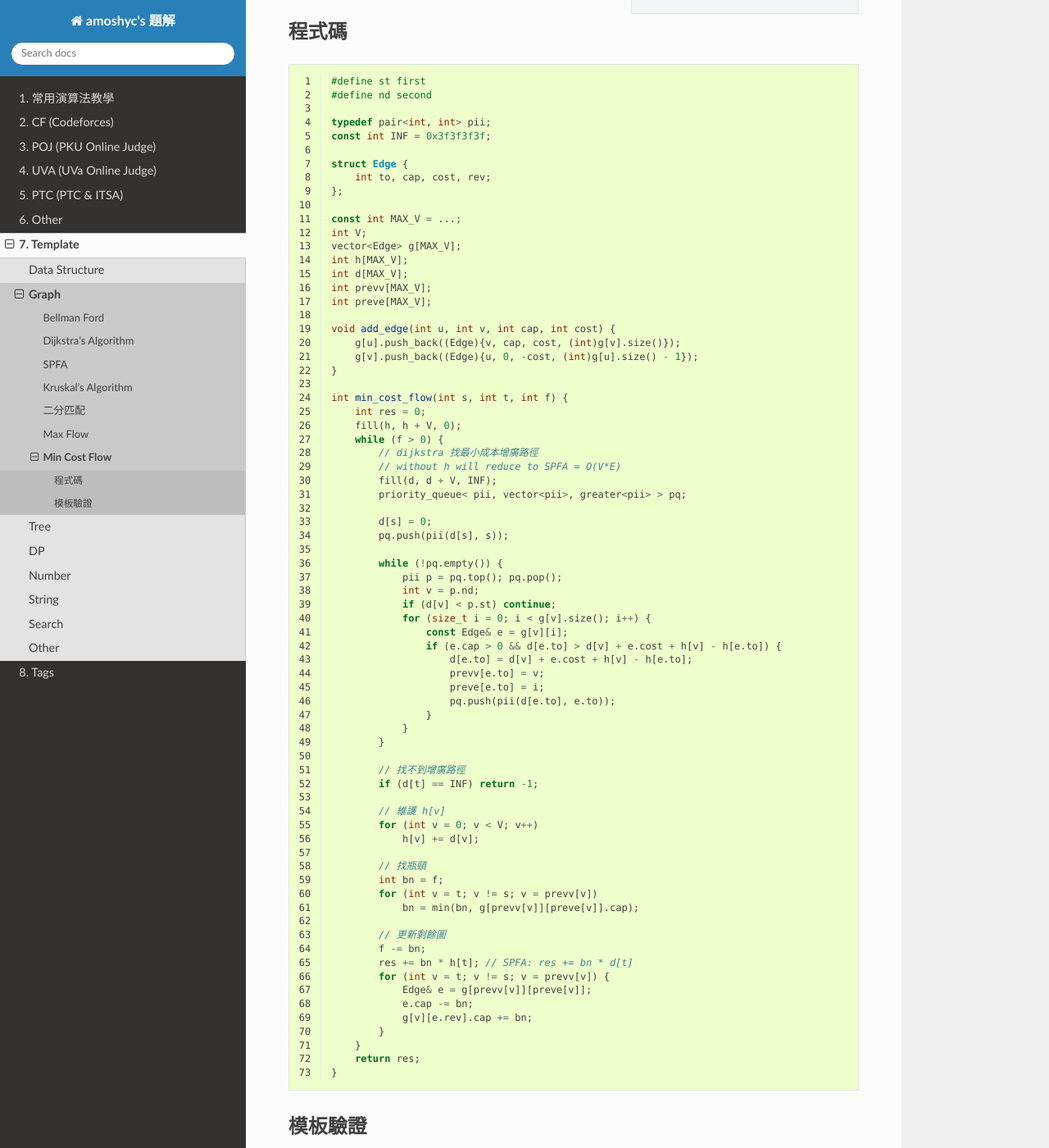
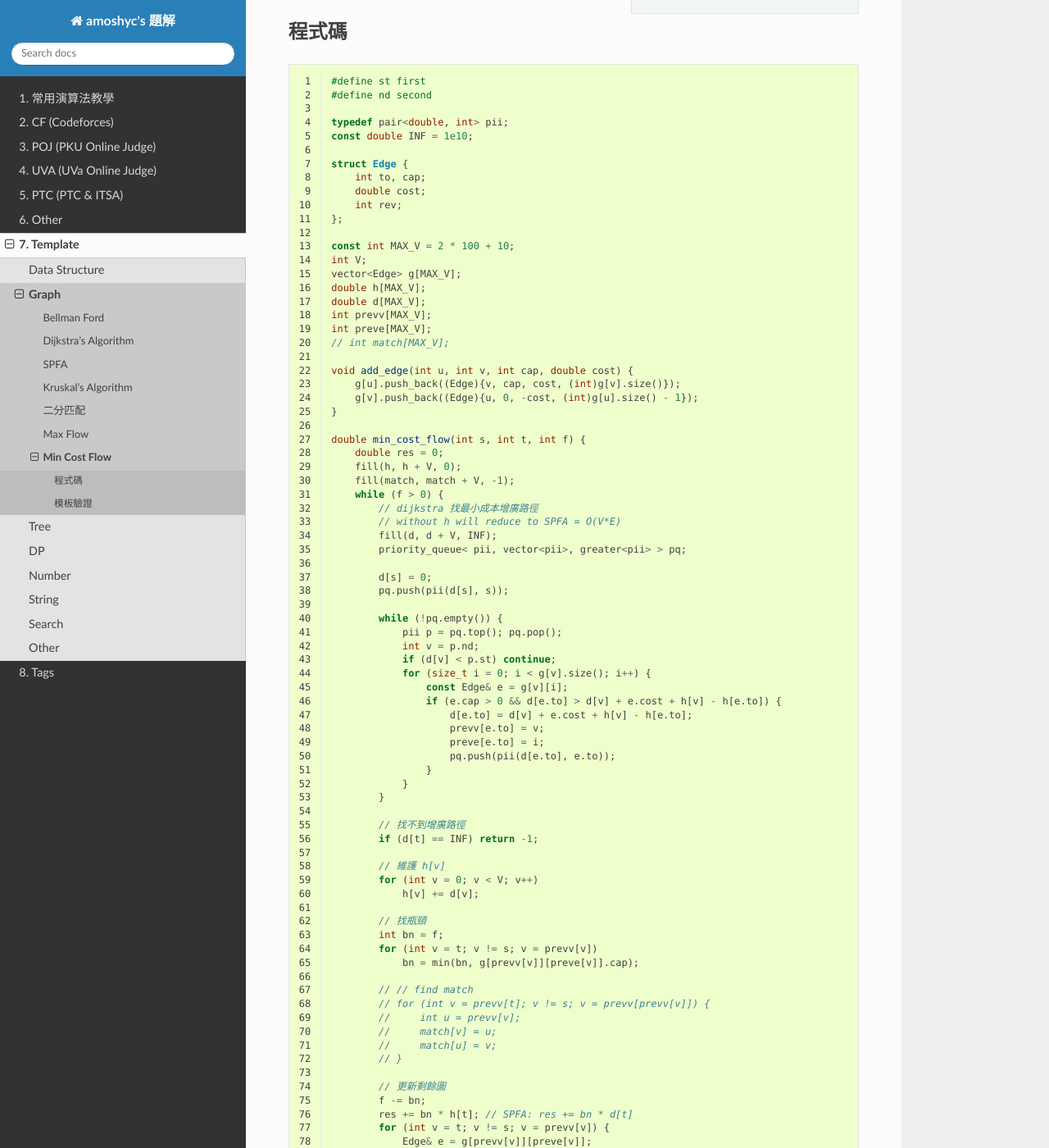
Before and after one commit to amoshyc/ojsolution, a Sphinx documentation site: the page built from docs/source/template/graph/min_cost_flow.rst, in a window 1280 px wide and 1400 px high, scrolled down 279 px. Shown: the whole window at 82% size. Built offline with Sphinx 7.4.7 and the Read the Docs theme 2.0.0, drawn with Linux system fonts in a browser that asks for light colours; some web fonts are replaced; pages that are not in the unit, such as notebooks, are missing from menus; some of the changed text lies outside the part shown.

Commit message:
Fix Template min-cost-flow

```diff
--- a/docs/source/template/graph/min_cost_flow.rst
+++ b/docs/source/template/graph/min_cost_flow.rst
@@ -20,29 +20,33 @@ Min Cost Flow
     #define st first
     #define nd second
 
-    typedef pair<int, int> pii;
-    const int INF = 0x3f3f3f3f;
+    typedef pair<double, int> pii;
+    const double INF = 1e10;
 
     struct Edge {
-        int to, cap, cost, rev;
+        int to, cap;
+        double cost;
+        int rev;
     };
 
-    const int MAX_V = ...;
+    const int MAX_V = 2 * 100 + 10;
     int V;
     vector<Edge> g[MAX_V];
-    int h[MAX_V];
-    int d[MAX_V];
+    double h[MAX_V];
+    double d[MAX_V];
     int prevv[MAX_V];
     int preve[MAX_V];
+    // int match[MAX_V];
 
-    void add_edge(int u, int v, int cap, int cost) {
+    void add_edge(int u, int v, int cap, double cost) {
         g[u].push_back((Edge){v, cap, cost, (int)g[v].size()});
         g[v].push_back((Edge){u, 0, -cost, (int)g[u].size() - 1});
     }
 
-    int min_cost_flow(int s, int t, int f) {
-        int res = 0;
+    double min_cost_flow(int s, int t, int f) {
+        double res = 0;
         fill(h, h + V, 0);
+        fill(match, match + V, -1);
         while (f > 0) {
             // dijkstra 找最小成本增廣路徑
             // without h will reduce to SPFA = O(V*E)
@@ -79,6 +83,13 @@ Min Cost Flow
             for (int v = t; v != s; v = prevv[v])
                 bn = min(bn, g[prevv[v]][preve[v]].cap);
 
+            // // find match
+            // for (int v = prevv[t]; v != s; v = prevv[prevv[v]]) {
+            //     int u = prevv[v];
+            //     match[v] = u;
+            //     match[u] = v;
+            // }
+
             // 更新剩餘圖
             f -= bn;
             res += bn * h[t]; // SPFA: res += bn * d[t]
```
Also changed, not shown: other parts of docs/source/template/graph/min_cost_flow.rst (+1 -0 lines).
